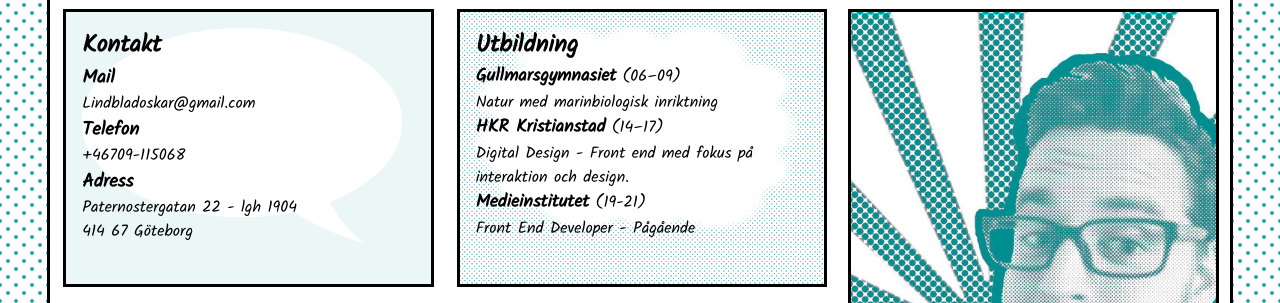
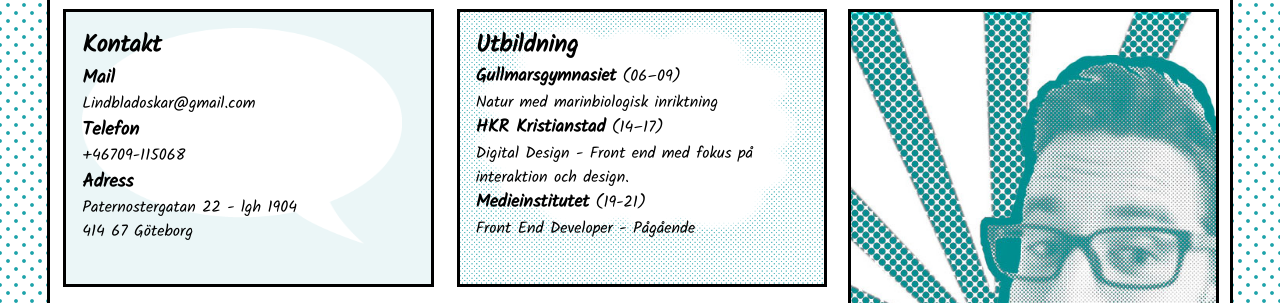
Before and after one commit to ozckarr/cv, a plain HTML site: page index.html in a window 1280 px wide. Shown: the part 147-450 px from the top of the page. Drawn offline with Linux system fonts and the light colour scheme; a script that the page names is missing.

Commit message:
Juuuust one  more change

```diff
--- a/sizecontrol75rem.css
+++ b/sizecontrol75rem.css
@@ -53,7 +53,7 @@
         background-size: 20rem 15rem;
     }
     .boxBild{           /*Styles boxBild in 75rem*/
-        background-size: 24rem;
+        background-size: 25rem;
         width: 22.8rem;
     }
 
```
